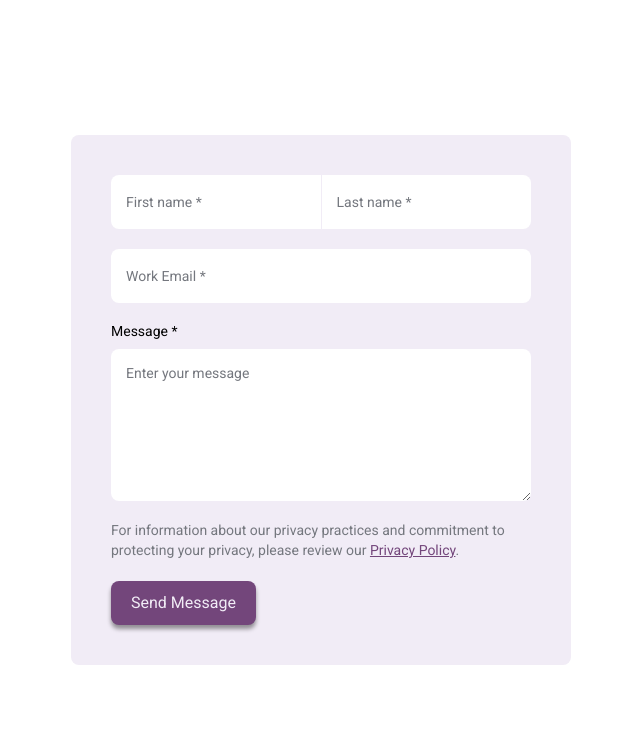
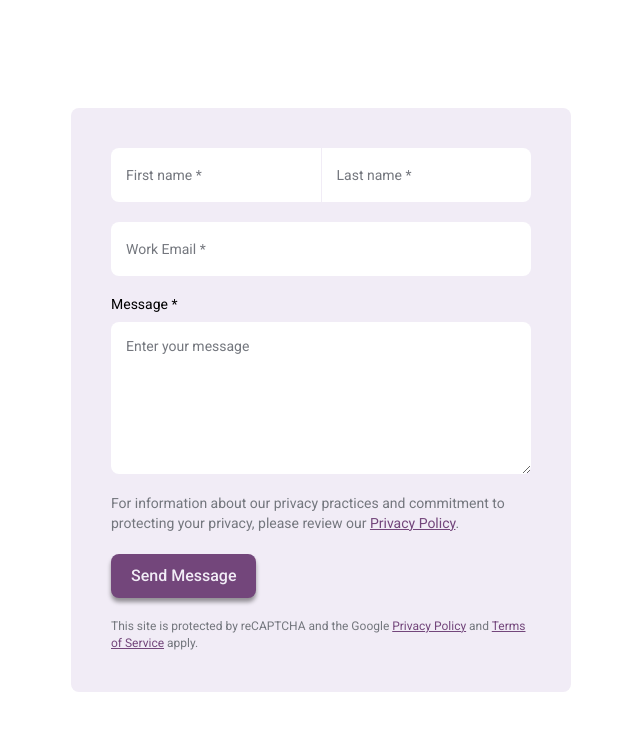
Before and after one commit to gianluca-vedovato/contact-form-development-task, a Vue app: page / in a window 1280 px wide. Shown: the top 730 px of the page, without its empty margins (319-959 px from the left). Built offline with nearby package versions, Linux system fonts and the light colour scheme.

Commit message:
fix: fix recaptcha behavior and style fix

```diff
--- a/index.html
+++ b/index.html
@@ -14,7 +14,11 @@
   </head>
   <body>
     <div id="app"></div>
-    <script src="https://www.google.com/recaptcha/api.js" async defer></script>
+    <script
+      src="https://www.google.com/recaptcha/api.js?onload=onloadCallback&render=explicit"
+      async
+      defer
+    ></script>
     <script type="module" src="/src/main.ts"></script>
   </body>
 </html>
--- a/src/assets/styles/global.scss
+++ b/src/assets/styles/global.scss
@@ -84,3 +84,7 @@ button {
   white-space: nowrap;
   border: 0;
 }
+
+.grecaptcha-badge {
+  visibility: hidden;
+}
--- a/src/components/BasicText.vue
+++ b/src/components/BasicText.vue
@@ -1,7 +1,15 @@
-<script setup lang="ts"></script>
+<script setup lang="ts">
+interface Props {
+  size?: 's' | 'm'
+}
+
+withDefaults(defineProps<Props>(), {
+  size: 'm',
+})
+</script>
 
 <template>
-  <p :class="$style.basicText"><slot /></p>
+  <p :class="[$style.basicText, $style[`-size-${size}`]]"><slot /></p>
 </template>
 
 <style module lang="scss">
@@ -9,6 +17,11 @@
   font-size: var(--text-m);
   line-height: var(--leading-m);
   color: var(--color-text-50);
+
+  &.-size-s {
+    font-size: var(--text-s);
+  }
+
   a {
     color: var(--color-primary-100);
     text-decoration: underline;
--- a/src/components/ContactForm.vue
+++ b/src/components/ContactForm.vue
@@ -4,24 +4,16 @@ import PrimaryButton from './PrimaryButton.vue'
 import InputText from './InputText.vue'
 import InputGroup from './InputGroup.vue'
 import { useFormValidation } from '../composables/useFormValidation'
+import { useRecaptcha } from '../composables/useRecaptcha'
 import z from 'zod'
-import { onMounted, ref } from 'vue'
+import { computed, ref } from 'vue'
 import TextArea from './TextArea.vue'
 import { CircleCheck, CircleAlert } from 'lucide-vue-next'
 
-declare global {
-  interface Window {
-    grecaptcha: {
-      execute: () => void
-    }
-    onCaptchaSuccess: () => void
-    onCaptchaError: () => void
-  }
-}
 const formStatus = ref<'idle' | 'loading' | 'success' | 'error'>('idle')
 
 const contactFormSchema = z.object({
-  name: z.string().min(1, 'Name is required'),
+  firstName: z.string().min(1, 'First name is required'),
   lastName: z.string().min(1, 'Last name is required'),
   email: z.email('Please enter a valid email address'),
   message: z.string().min(1, 'Message is required'),
@@ -35,25 +27,47 @@ const {
   handleSubmit: validateAndSubmit,
 } = useFormValidation(contactFormSchema)
 
-const handleSubmit = (event: Event) => {
-  event.preventDefault()
-  window.grecaptcha.execute()
-}
+const onCaptchaSuccess = (token: string) => {
+  console.log('Captcha success', token)
+  formStatus.value = 'loading'
 
-const onCaptchaSuccess = () => {
   validateAndSubmit((data) => {
     // Form is valid, proceed with submission
     console.log('Form submitted:', data)
+    // Simulate API call
+    setTimeout(() => {
+      formStatus.value = 'success'
+    }, 1000)
   })
 }
 
 const onCaptchaError = () => {
+  console.error('reCAPTCHA error occurred')
   formStatus.value = 'error'
 }
 
-onMounted(() => {
-  window.onCaptchaSuccess = onCaptchaSuccess
-  window.onCaptchaError = onCaptchaError
+const { isLoading: isRecaptchaLoading, execute: executeRecaptcha } = useRecaptcha({
+  sitekey: '6LcDN38rAAAAAK0MndMGS0G5H4dIdmUQRUblwNaf',
+  elementId: 'recaptcha-widget',
+  onSuccess: onCaptchaSuccess,
+  onError: onCaptchaError,
+})
+
+const handleSubmit = async (event: Event) => {
+  event.preventDefault()
+
+  try {
+    await executeRecaptcha()
+  } catch (error) {
+    console.error('reCAPTCHA execution failed:', error)
+    formStatus.value = 'error'
+  }
+}
+
+const submitButtonStatus = computed(() => {
+  if (formStatus.value === 'loading' || isRecaptchaLoading.value) return 'loading'
+  if (Object.values(errors).some((error) => error)) return 'disabled'
+  return 'idle'
 })
 
 defineExpose({ formStatus })
@@ -66,11 +80,11 @@ defineExpose({ formStatus })
         id="name"
         label="First name"
         type="text"
-        v-model="formData.name"
-        :error="errors.name"
+        v-model="formData.firstName"
+        :error="errors.firstName"
         required
-        @blur="handleBlur('name')"
-        @input="handleInputChange('name')"
+        @blur="handleBlur('firstName')"
+        @input="handleInputChange('firstName')"
       />
       <InputText
         id="lastName"
@@ -118,17 +132,20 @@ defineExpose({ formStatus })
       </div>
     </Transition>
     <div
+      id="recaptcha-widget"
       :class="[$style.recaptcha, 'g-recaptcha']"
-      data-sitekey="6LeIxAcTAAAAAJcZVRqyHh71UMIEGNQ_MXjiZKhI"
+      data-sitekey="6LcDN38rAAAAAK0MndMGS0G5H4dIdmUQRUblwNaf"
       data-size="invisible"
       data-callback="onCaptchaSuccess"
       data-error-callback="onCaptchaError"
+      data-badge="inline"
     ></div>
-    <PrimaryButton
-      label="Send Message"
-      type="submit"
-      :status="formStatus === 'loading' ? 'loading' : 'idle'"
-    />
+    <PrimaryButton label="Send Message" type="submit" :status="submitButtonStatus" />
+    <BasicText size="s" :class="$style.recaptchaDisclaimer">
+      This site is protected by reCAPTCHA and the Google
+      <a href="https://policies.google.com/privacy">Privacy Policy</a> and
+      <a href="https://policies.google.com/terms">Terms of Service</a> apply.
+    </BasicText>
   </form>
 </template>
 
--- a/src/components/InputGroup.vue
+++ b/src/components/InputGroup.vue
@@ -9,6 +9,10 @@
   display: flex;
   width: 100%;
   gap: 1px;
+
+  &:has([aria-invalid='true']) {
+    gap: 0px;
+  }
 
   :slotted(div) {
     flex: 1;
--- a/src/components/PrimaryButton.vue
+++ b/src/components/PrimaryButton.vue
@@ -74,10 +74,6 @@ onMounted(() => {
   color: var(--color-primary-50);
   padding: var(--space-s) var(--space-l);
   border-radius: var(--rounded);
-  font-family: var(--font-body);
-  font-size: 1rem;
-  line-height: 1.5;
-  font-weight: var(--font-weight-medium);
   box-shadow: 0px 4px 4px 0px rgba(0, 0, 0, 0.4);
   cursor: pointer;
   max-width: 250px;
@@ -102,6 +98,10 @@ onMounted(() => {
   .label {
     position: relative;
     display: block;
+    font-family: var(--font-body);
+    font-size: 1rem;
+    line-height: 1.5;
+    font-weight: var(--font-weight-medium);
     transition:
       transform 0.2s ease-in-out,
       opacity 0.2s ease-in-out;
--- /dev/null
+++ b/src/composables/useRecaptcha.ts
@@ -0,0 +1,147 @@
+import { ref, onMounted } from 'vue'
+
+declare global {
+  interface Window {
+    grecaptcha: {
+      execute: () => void
+      ready: (callback: () => void) => void
+      render: (element: string | Element, options: Record<string, unknown>) => number
+    }
+    onCaptchaSuccess: (token: string) => void
+    onCaptchaError: () => void
+    onloadCallback: () => void
+  }
+}
+
+interface RecaptchaOptions {
+  sitekey: string
+  elementId: string
+  onSuccess: (token: string) => void
+  onError: () => void
+}
+
+export function useRecaptcha(options: RecaptchaOptions) {
+  const isReady = ref(false)
+  const isLoading = ref(false)
+  const error = ref<string | null>(null)
+
+  const initializeRecaptcha = () => {
+    // Explicitly render the reCAPTCHA widget
+    const recaptchaElement = document.getElementById(options.elementId)
+    if (recaptchaElement) {
+      try {
+        window.grecaptcha.render(options.elementId, {
+          sitekey: options.sitekey,
+          size: 'invisible',
+          callback: 'onCaptchaSuccess',
+          'error-callback': 'onCaptchaError',
+          badge: 'inline'
+        })
+
+        isReady.value = true
+        error.value = null
+      } catch (err) {
+        console.error('Failed to render reCAPTCHA widget:', err)
+        error.value = 'Failed to initialize reCAPTCHA'
+      }
+    } else {
+      console.error('reCAPTCHA element not found')
+      error.value = 'reCAPTCHA element not found'
+    }
+  }
+
+  const execute = (): Promise<string> => {
+    return new Promise((resolve, reject) => {
+      if (!isReady.value) {
+        const errorMsg = 'reCAPTCHA not ready'
+        console.error(errorMsg)
+        error.value = errorMsg
+        reject(new Error(errorMsg))
+        return
+      }
+
+      // Check if reCAPTCHA widget exists
+      const recaptchaWidget = document.getElementById(options.elementId)
+      if (!recaptchaWidget) {
+        const errorMsg = 'reCAPTCHA widget not found'
+        console.error(errorMsg)
+        error.value = errorMsg
+        reject(new Error(errorMsg))
+        return
+      }
+
+      isLoading.value = true
+      error.value = null
+
+      try {
+        // Check if grecaptcha is available and has the execute method
+        if (typeof window.grecaptcha !== 'undefined' && typeof window.grecaptcha.execute === 'function') {
+          // Set up temporary callbacks for this execution
+          const originalSuccess = window.onCaptchaSuccess
+          const originalError = window.onCaptchaError
+
+          window.onCaptchaSuccess = (token: string) => {
+            isLoading.value = false
+            window.onCaptchaSuccess = originalSuccess
+            window.onCaptchaError = originalError
+            resolve(token)
+          }
+
+          window.onCaptchaError = () => {
+            isLoading.value = false
+            const errorMsg = 'reCAPTCHA verification failed'
+            error.value = errorMsg
+            window.onCaptchaSuccess = originalSuccess
+            window.onCaptchaError = originalError
+            reject(new Error(errorMsg))
+          }
+
+          window.grecaptcha.execute()
+        } else {
+          const errorMsg = 'grecaptcha.execute is not available'
+          console.error(errorMsg)
+          error.value = errorMsg
+          isLoading.value = false
+          reject(new Error(errorMsg))
+        }
+      } catch (err) {
+        const errorMsg = 'reCAPTCHA execution failed'
+        console.error(errorMsg, err)
+        error.value = errorMsg
+        isLoading.value = false
+        reject(new Error(errorMsg))
+      }
+    })
+  }
+
+  const reset = () => {
+    error.value = null
+    isLoading.value = false
+  }
+
+  onMounted(() => {
+    // Set up global callbacks
+    window.onCaptchaSuccess = options.onSuccess
+    window.onCaptchaError = options.onError
+
+    window.onloadCallback = () => {
+      // Initialize reCAPTCHA when the script loads if it's not already initialized
+      if (typeof window.grecaptcha !== 'undefined') {
+        initializeRecaptcha()
+      }
+    }
+
+    // If grecaptcha is already available, initialize immediately
+    if (typeof window.grecaptcha !== 'undefined') {
+      initializeRecaptcha()
+    }
+  })
+
+  return {
+    isReady,
+    isLoading,
+    error,
+    execute,
+    reset
+  }
+}
```
